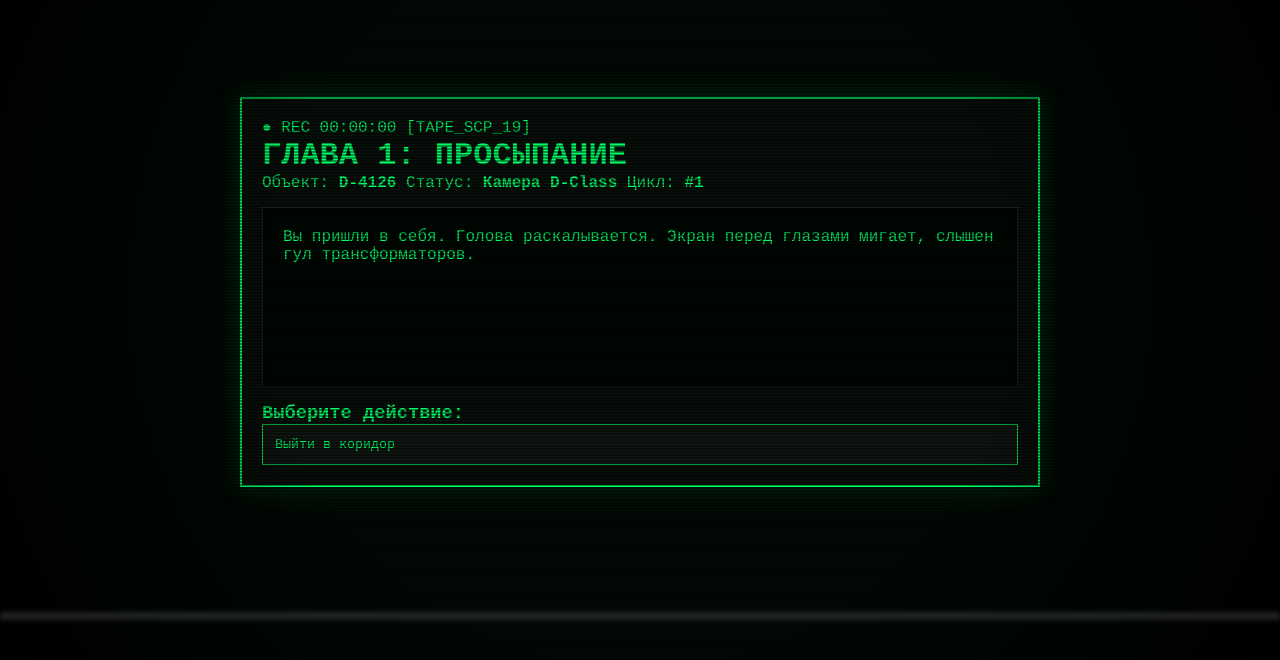
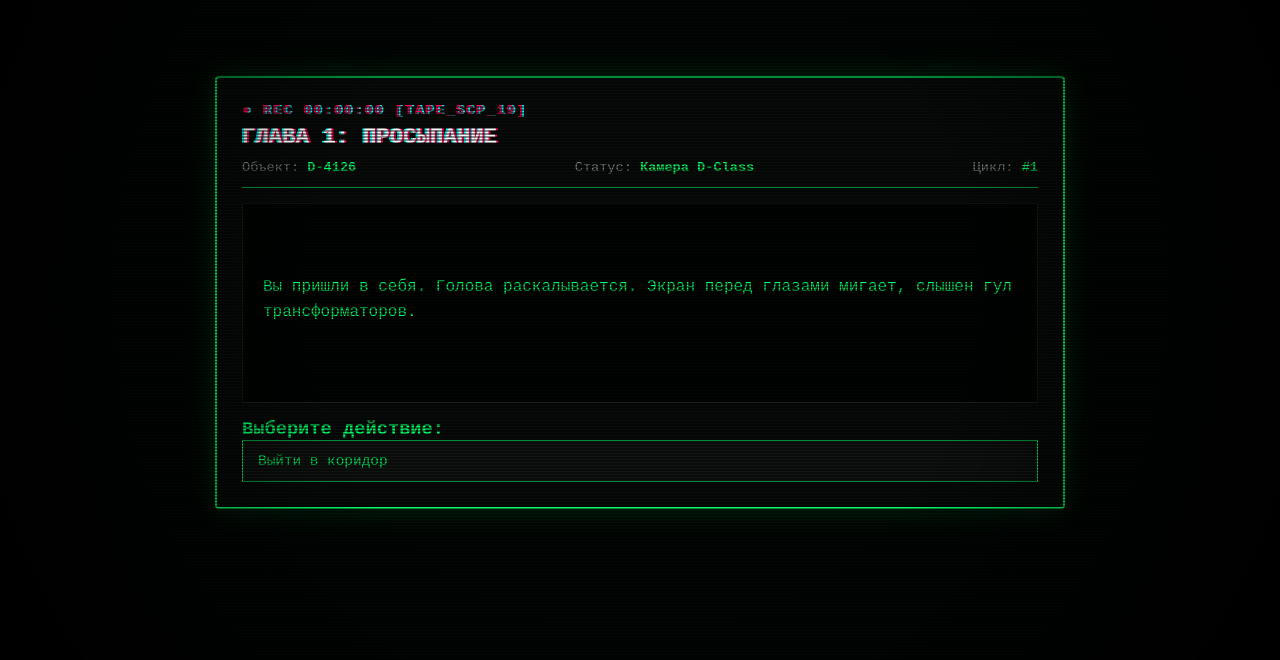
Before and after one commit to Keter-Breach/keter-breach.ru, a plain HTML site: page index.html in a window 1280 px wide. Shown: the part 108-768 px from the top of the page. Drawn offline with nearby package versions, Linux system fonts and the light colour scheme.

Commit message:
Update style.css

```diff
--- a/style.css
+++ b/style.css
@@ -1,6 +1,7 @@
 * {
   box-sizing: border-box;
-  margin: 0; padding: 0;
+  margin: 0;
+  padding: 0;
   font-family: 'Courier New', Courier, monospace;
   user-select: none;
 }
@@ -13,54 +14,189 @@ body {
   align-items: center;
   min-height: 100vh;
   overflow: hidden;
+  position: relative;
 }
 
-/* VHS-Эффекты */
+/* --- VHS ЭФФЕКТЫ --- */
 .vhs-scanlines {
-  position: fixed; top: 0; left: 0; width: 100%; height: 100%;
-  background: linear-gradient(rgba(18, 16, 16, 0) 50%, rgba(0, 0, 0, 0.4) 50%);
+  position: fixed;
+  top: 0; left: 0; width: 100%; height: 100%;
+  background: linear-gradient(rgba(18, 16, 16, 0) 50%, rgba(0, 0, 0, 0.45) 50%);
   background-size: 100% 3px;
-  z-index: 10; pointer-events: none;
+  z-index: 10;
+  pointer-events: none;
 }
 
 .vhs-noise {
-  position: fixed; top: 0; left: 0; width: 100%; height: 100%;
-  background: rgba(0, 255, 102, 0.03);
-  z-index: 9; pointer-events: none;
-  animation: vhs-glitch 0.1s infinite;
+  position: fixed;
+  top: 0; left: 0; width: 100%; height: 100%;
+  background: rgba(0, 255, 102, 0.02);
+  z-index: 9;
+  pointer-events: none;
+  animation: vhs-glitch 0.12s infinite;
 }
 
 .vhs-vignette {
-  position: fixed; top: 0; left: 0; width: 100%; height: 100%;
-  background: radial-gradient(circle, transparent 50%, rgba(0,0,0,0.95) 100%);
-  z-index: 11; pointer-events: none;
+  position: fixed;
+  top: 0; left: 0; width: 100%; height: 100%;
+  background: radial-gradient(circle, transparent 45%, rgba(0,0,0,0.95) 100%);
+  z-index: 11;
+  pointer-events: none;
 }
 
 .vhs-tracking-line {
-  position: fixed; top: 0; left: 0; width: 100%; height: 8px;
-  background: rgba(255, 255, 255, 0.12);
-  filter: blur(2px); z-index: 12; pointer-events: none;
-  animation: tracking 6s infinite linear;
+  position: fixed;
+  top: 0; left: 0; width: 100%; height: 10px;
+  background: rgba(255, 255, 255, 0.15);
+  filter: blur(2px);
+  z-index: 12;
+  pointer-events: none;
+  animation: tracking 5s infinite linear;
 }
 
-@keyframes tracking { 0% { top: -10%; } 100% { top: 110%; } }
-@keyframes vhs-glitch { 0% { transform: translate(0, 0); } 50% { transform: translate(-1px, 1px); } }
-
-/* HUD и Текст */
-.game-container {
-  width: 100%; max-width: 800px;
-  background-color: #080808; border: 2px solid #00ff66;
-  padding: 20px; box-shadow: 0 0 25px rgba(0, 255, 102, 0.2); z-index: 1;
+@keyframes tracking {
+  0% { top: -10%; }
+  100% { top: 110%; }
 }
 
-#screen { background-color: #000; border: 1px solid #1a1a1a; padding: 20px; min-height: 180px; margin: 15px 0; }
-.btn-grid { display: grid; grid-template-columns: repeat(auto-fit, minmax(200px, 1fr)); gap: 10px; }
-button { background-color: #111; color: #00ff66; border: 1px solid #00ff66; padding: 12px; cursor: pointer; text-align: left; }
-button:hover { background-color: #00ff66; color: #000; }
+@keyframes vhs-glitch {
+  0% { transform: translate(0, 0); }
+  50% { transform: translate(-1px, 1px); }
+  100% { transform: translate(1px, -1px); }
+}
+
+/* --- ИНТЕРФЕЙС И ТЕКСТОВЫЙ РЕЖИМ --- */
+.game-container {
+  width: 100%;
+  max-width: 850px;
+  background-color: #080808;
+  border: 2px solid #00ff66;
+  padding: 25px;
+  box-shadow: 0 0 30px rgba(0, 255, 102, 0.2);
+  z-index: 1;
+  border-radius: 4px;
+}
+
+header {
+  border-bottom: 1px solid #00ff66;
+  padding-bottom: 12px;
+  margin-bottom: 15px;
+}
+
+.vhs-tag {
+  color: #ff0055;
+  font-size: 0.85rem;
+  font-weight: bold;
+  letter-spacing: 2px;
+  text-shadow: 2px 0 #00ffff;
+  margin-bottom: 6px;
+}
+
+h1 {
+  font-size: 1.4rem;
+  color: #ffffff;
+  text-shadow: 2px 0 #ff0055, -2px 0 #00ffff;
+  margin-bottom: 10px;
+}
+
+#status-bar {
+  display: flex;
+  justify-content: space-between;
+  font-size: 0.85rem;
+  color: #888;
+}
+
+#status-bar strong {
+  color: #00ff66;
+}
+
+#screen {
+  background-color: #000;
+  border: 1px solid #1a1a1a;
+  padding: 20px;
+  min-height: 200px;
+  margin: 15px 0;
+  line-height: 1.6;
+  font-size: 1rem;
+  white-space: pre-wrap;
+}
+
+.btn-grid {
+  display: grid;
+  grid-template-columns: repeat(auto-fit, minmax(220px, 1fr));
+  gap: 12px;
+}
+
+button {
+  background-color: #111;
+  color: #00ff66;
+  border: 1px solid #00ff66;
+  padding: 12px 15px;
+  cursor: pointer;
+  text-align: left;
+  font-size: 0.9rem;
+  transition: all 0.2s ease;
+}
+
+button:hover {
+  background-color: #00ff66;
+  color: #000;
+  box-shadow: 0 0 10px #00ff66;
+}
+
+.wake-up {
+  animation: blur-in 2s ease-out;
+}
+
+@keyframes blur-in {
+  0% { filter: blur(15px); opacity: 0; }
+  100% { filter: blur(0); opacity: 1; }
+}
 
 .hidden { display: none !important; }
-#three-container { position: absolute; top: 0; left: 0; width: 100vw; height: 100vh; z-index: 2; }
-#crosshair { position: absolute; top: 50%; left: 50%; transform: translate(-50%, -50%); color: #00ff66; font-size: 20px; pointer-events: none; z-index: 5; }
-.ui-overlay { position: absolute; top: 20px; left: 20px; z-index: 5; }
-#battery-hud { position: absolute; top: 20px; right: 20px; color: #00ff66; font-weight: bold; z-index: 5; background: rgba(0,0,0,0.7); padding: 5px 10px; border: 1px solid #00ff66; }
-#instructions { position: absolute; bottom: 30px; left: 50%; transform: translateX(-50%); color: #fff; background: rgba(0,0,0,0.8); padding: 10px 20px; border: 1px solid #00ff66; z-index: 5; }
+
+/* --- 3D РЕЖИМ --- */
+#three-container {
+  position: absolute;
+  top: 0; left: 0; width: 100vw; height: 100vh;
+  z-index: 2;
+}
+
+#crosshair {
+  position: absolute;
+  top: 50%; left: 50%;
+  transform: translate(-50%, -50%);
+  color: #00ff66;
+  font-size: 22px;
+  pointer-events: none;
+  z-index: 5;
+}
+
+.ui-overlay {
+  position: absolute;
+  top: 20px; left: 20px;
+  z-index: 5;
+}
+
+#battery-hud {
+  position: absolute;
+  top: 20px; right: 20px;
+  color: #00ff66;
+  font-weight: bold;
+  z-index: 5;
+  background: rgba(0,0,0,0.8);
+  padding: 8px 12px;
+  border: 1px solid #00ff66;
+}
+
+#instructions {
+  position: absolute;
+  bottom: 30px; left: 50%;
+  transform: translateX(-50%);
+  color: #fff;
+  background: rgba(0,0,0,0.85);
+  padding: 12px 25px;
+  border: 1px solid #00ff66;
+  z-index: 5;
+  text-align: center;
+}
```
